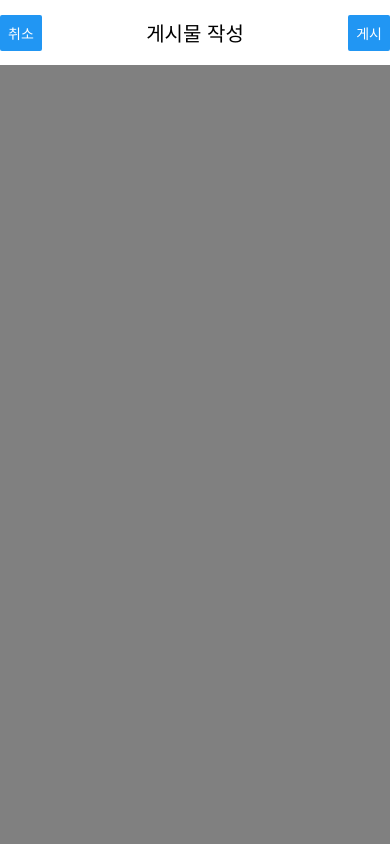
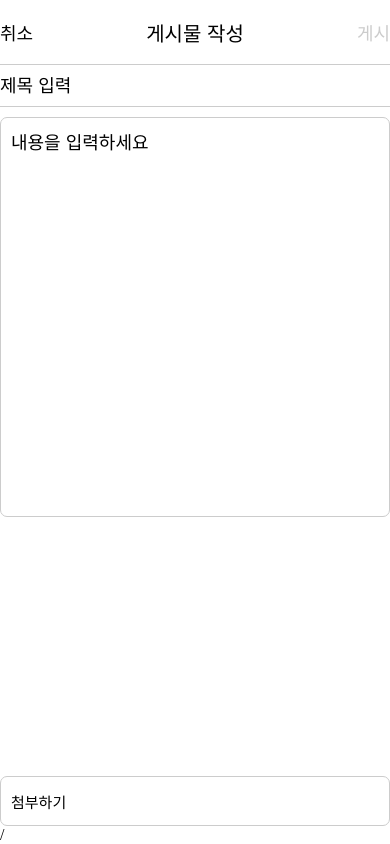
Before and after one commit to Tak2een/react-prayapp, a React Native app: screen / in a window 390 px wide. Built offline with nearby package versions, Linux system fonts and the light colour scheme.

Commit message:
[커뮤니티] 퍼블리싱

```diff
--- a/App.js
+++ b/App.js
@@ -23,7 +23,7 @@ const App = () => {
       {/* <Search /> */}
       {/* <Post /> */}
       {/* <Comment /> */}
-      <Write />
+      <Write />/
     </SafeAreaView>
   );
 };
--- a/components/Write/Header/index.js
+++ b/components/Write/Header/index.js
@@ -4,7 +4,7 @@ import {
   View,
   StyleSheet,
   SafeAreaView,
-  Button,
+  Pressable,
   Alert,
 } from 'react-native';
 
@@ -12,27 +12,24 @@ const Header = () => {
   return (
     <SafeAreaView style={styles.container}>
       <View>
-        <Button
-          style={styles.btn}
-          title="취소"
-          onPress={() => Alert.alert('취소')}
-        />
+        <Pressable style={styles.btn} onPress={() => Alert.alert('취소')}>
+          <Text style={styles.text}>취소</Text>
+        </Pressable>
       </View>
       <View>
         <Text style={styles.title}>게시물 작성</Text>
       </View>
       <View>
-        <Button
-          style={styles.btn}
-          title="게시"
-          onPress={() => Alert.alert('게시')}
-        />
+        <Pressable style={styles.btn} onPress={() => Alert.alert('게시')}>
+          <Text style={[styles.text, {color: '#CCCCCC'}]}>게시</Text>
+        </Pressable>
       </View>
     </SafeAreaView>
   );
 };
 
 const styles = StyleSheet.create({
+  text: {fontSize: 18},
   container: {
     flexBasis: 65,
     backgroundColor: 'white',
@@ -40,9 +37,11 @@ const styles = StyleSheet.create({
     justifyContent: 'space-between',
     alignItems: 'center',
     paddingHorizontal: 20,
+    borderBottomColor: '#cccccc',
+    borderBottomWidth: 1,
   },
   title: {fontSize: 20},
-  btn: {fontSize: 18, backgroundColor: 'white'},
+  btn: {fontSize: 18, backgroundColor: 'white', color: 'black', fontSize: 18},
 });
 
 export default Header;
--- a/components/Write/Main/index.js
+++ b/components/Write/Main/index.js
@@ -1,14 +1,83 @@
-import React from 'react';
-import {Text, View, StyleSheet, SafeAreaView} from 'react-native';
+import React, {useState, useCallback} from 'react';
+import {Text, View, StyleSheet, SafeAreaView, TextInput} from 'react-native';
 
 const Main = () => {
-  return <SafeAreaView style={styles.container}></SafeAreaView>;
+  const [title, setTitle] = useState('');
+  const onChangeTitle = useCallback(
+    value => {
+      console.log('TITLE ::', value);
+      setTitle(value);
+    },
+    [title],
+  );
+  const [description, setDescription] = useState('');
+  const onChangeDescription = useCallback(
+    value => {
+      console.log('DESCRIPTION ::', value);
+      setDescription(value);
+    },
+    [description],
+  );
+  return (
+    <SafeAreaView style={styles.container}>
+      <View>
+        <TextInput
+          style={styles.titleInput}
+          onChangeText={onChangeTitle}
+          placeholder="제목 입력"
+          value={title}
+        />
+      </View>
+      <View style={styles.descriptionInputContainer}>
+        <TextInput
+          style={styles.descriptionInput}
+          multiline={true}
+          numberOfLines={10}
+          onChangeText={onChangeDescription}
+          placeholder="내용을 입력하세요"
+          value={description}
+        />
+      </View>
+      <View style={styles.attachInputContainer}>
+        <Text style={styles.attachInput}>첨부하기</Text>
+      </View>
+    </SafeAreaView>
+  );
 };
 
 const styles = StyleSheet.create({
   container: {
     flex: 1,
-    backgroundColor: 'gray',
+    backgroundColor: 'white',
+    padding: 20,
+  },
+  titleInput: {
+    borderBottomColor: '#CCCCCC',
+    borderBottomWidth: 1,
+    paddingVertical: 10,
+    fontSize: 18,
+  },
+  descriptionInputContainer: {
+    flex: 1,
+  },
+  descriptionInput: {
+    padding: 10,
+    fontSize: 18,
+    borderColor: '#CCCCCC',
+    borderWidth: 0.5,
+    marginTop: 10,
+    height: 400,
+    borderRadius: 7,
+  },
+  attachInputContainer: {},
+  attachInput: {
+    borderWidth: 1,
+    borderColor: '#CCCCCC',
+    borderRadius: 7,
+    paddingTop: 14,
+    paddingBottom: 13,
+    paddingLeft: 10,
+    fontSize: 15,
   },
 });
 
```
